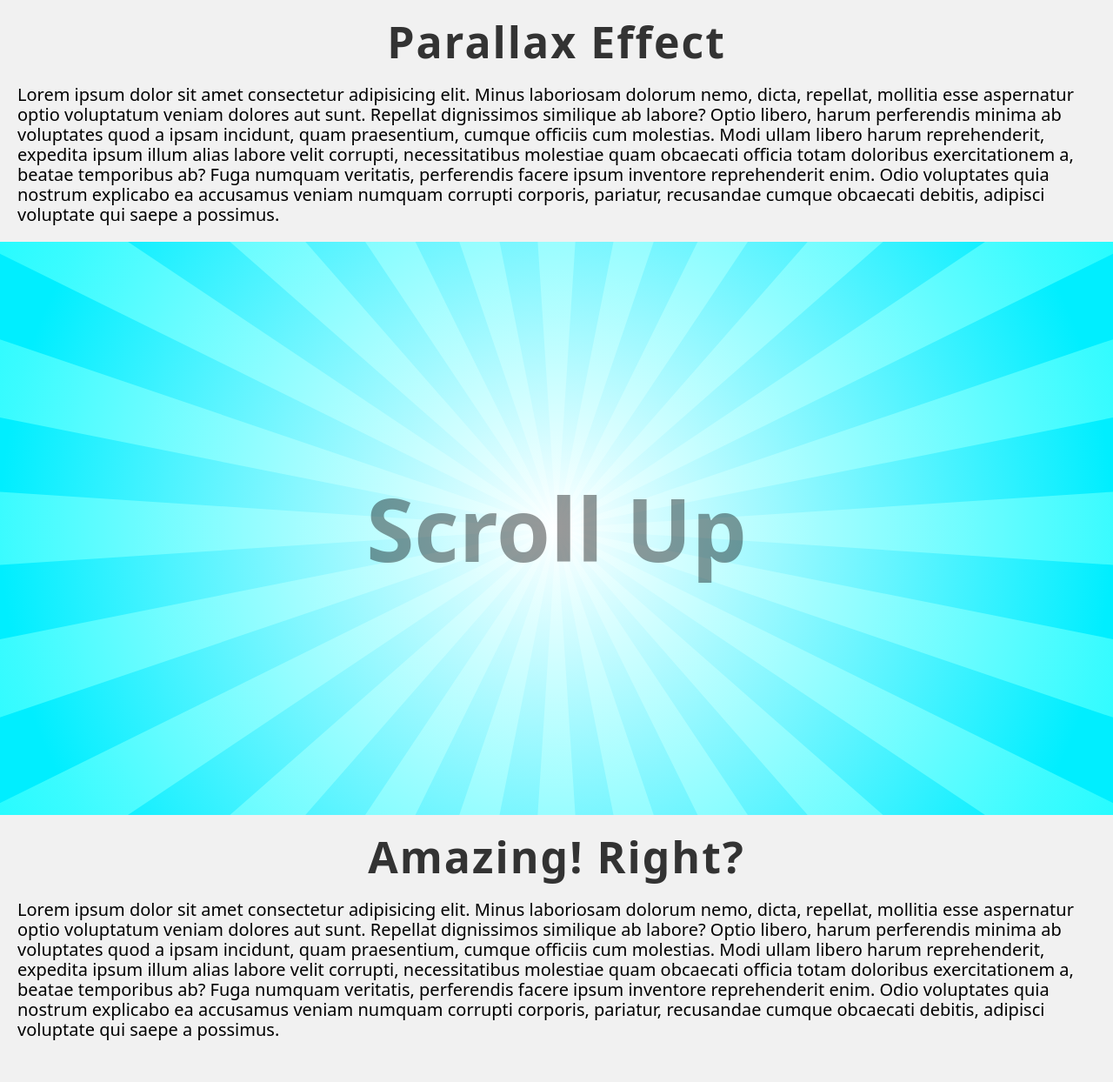
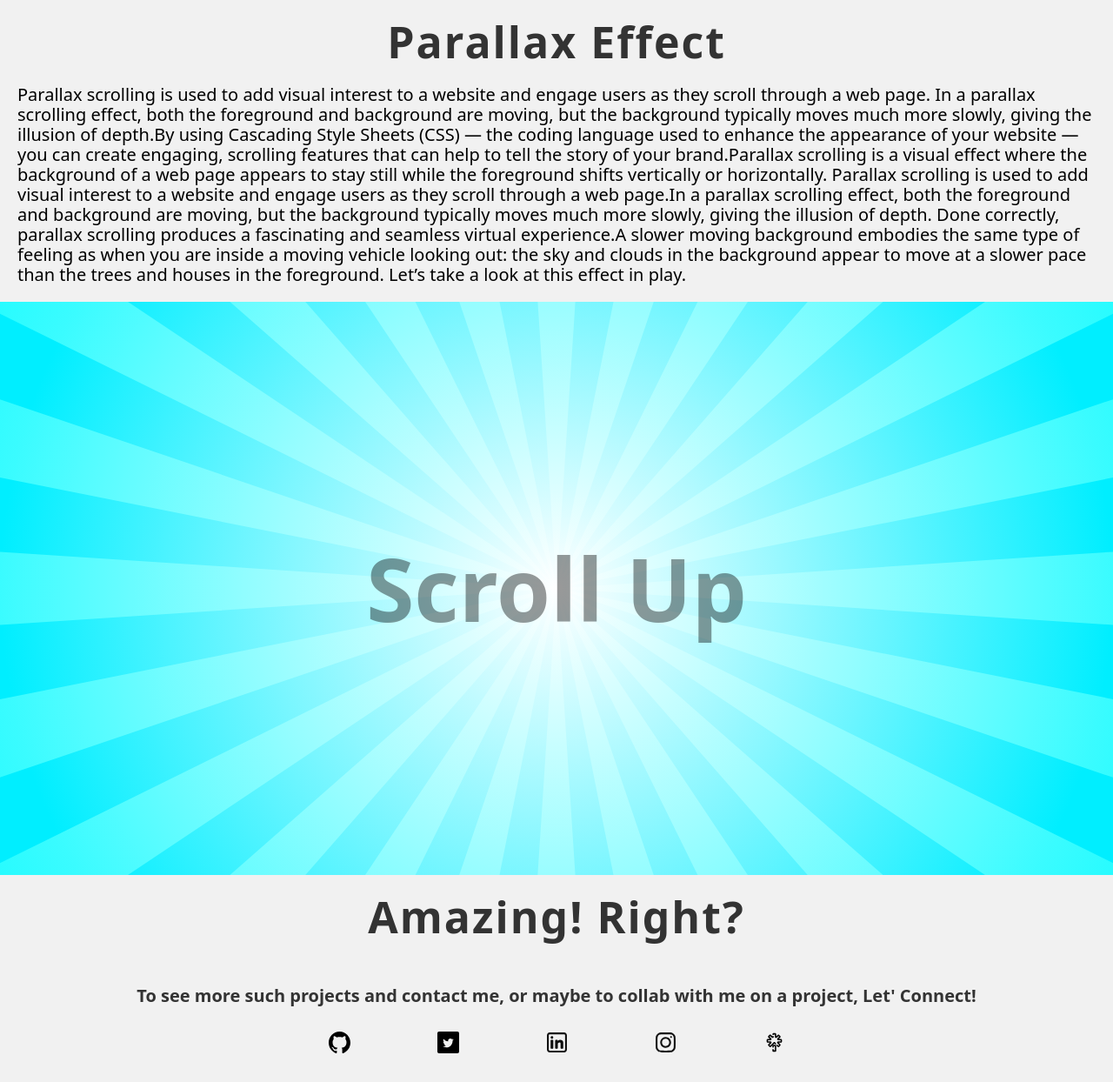
Before and after one commit to Abdul-Mujeeb-Khan/Parallax-Website, a plain HTML site: page Parallax Website/index.html in a window 1280 px wide. Shown: the part 659-1903 px from the top of the page at 87% size. Before the commit the page ends 1874 px from the top, so only its background shows below. Drawn offline with Linux system fonts and the light colour scheme.

Commit message:
Provided The complte layout with all the necessary components.

```diff
--- a/Parallax Website/index.html
+++ b/Parallax Website/index.html
@@ -16,18 +16,25 @@
       </section>
       <h2>Parallax Effect</h2>
       <p>
-        Lorem ipsum dolor sit amet consectetur adipisicing elit. Minus
-        laboriosam dolorum nemo, dicta, repellat, mollitia esse aspernatur optio
-        voluptatum veniam dolores aut sunt. Repellat dignissimos similique ab
-        labore? Optio libero, harum perferendis minima ab voluptates quod a
-        ipsam incidunt, quam praesentium, cumque officiis cum molestias. Modi
-        ullam libero harum reprehenderit, expedita ipsum illum alias labore
-        velit corrupti, necessitatibus molestiae quam obcaecati officia totam
-        doloribus exercitationem a, beatae temporibus ab? Fuga numquam
-        veritatis, perferendis facere ipsum inventore reprehenderit enim. Odio
-        voluptates quia nostrum explicabo ea accusamus veniam numquam corrupti
-        corporis, pariatur, recusandae cumque obcaecati debitis, adipisci
-        voluptate qui saepe a possimus.
+        Parallax scrolling is used to add visual interest to a website and
+        engage users as they scroll through a web page. In a parallax scrolling
+        effect, both the foreground and background are moving, but the
+        background typically moves much more slowly, giving the illusion of
+        depth.By using Cascading Style Sheets (CSS) — the coding language used
+        to enhance the appearance of your website — you can create engaging,
+        scrolling features that can help to tell the story of your
+        brand.Parallax scrolling is a visual effect where the background of a
+        web page appears to stay still while the foreground shifts vertically or
+        horizontally. Parallax scrolling is used to add visual interest to a
+        website and engage users as they scroll through a web page.In a parallax
+        scrolling effect, both the foreground and background are moving, but the
+        background typically moves much more slowly, giving the illusion of
+        depth. Done correctly, parallax scrolling produces a fascinating and
+        seamless virtual experience.A slower moving background embodies the same
+        type of feeling as when you are inside a moving vehicle looking out: the
+        sky and clouds in the background appear to move at a slower pace than
+        the trees and houses in the foreground. Let’s take a look at this effect
+        in play.
       </p>
       <section class="parallax-1">
         <div class="parallax-inner">
@@ -35,20 +42,27 @@
         </div>
       </section>
       <h2>Amazing! Right?</h2>
-      <p>
-        Lorem ipsum dolor sit amet consectetur adipisicing elit. Minus
-        laboriosam dolorum nemo, dicta, repellat, mollitia esse aspernatur optio
-        voluptatum veniam dolores aut sunt. Repellat dignissimos similique ab
-        labore? Optio libero, harum perferendis minima ab voluptates quod a
-        ipsam incidunt, quam praesentium, cumque officiis cum molestias. Modi
-        ullam libero harum reprehenderit, expedita ipsum illum alias labore
-        velit corrupti, necessitatibus molestiae quam obcaecati officia totam
-        doloribus exercitationem a, beatae temporibus ab? Fuga numquam
-        veritatis, perferendis facere ipsum inventore reprehenderit enim. Odio
-        voluptates quia nostrum explicabo ea accusamus veniam numquam corrupti
-        corporis, pariatur, recusandae cumque obcaecati debitis, adipisci
-        voluptate qui saepe a possimus.
-      </p>
+      <h3>
+        To see more such projects and contact me, or maybe to collab with me on
+        a project, Let' Connect!
+      </h3>
+      <div class="socials">
+        <a href="https://github.com/Abdul-Mujeeb-Khan"
+          ><img src="github.svg" alt=""
+        /></a>
+        <a href="https://twitter.com/AbdulMujeebK201"
+          ><img src="twitter.svg" alt=""
+        /></a>
+        <a href="https://www.linkedin.com/in/abdul-mujeeb-khan-b85ab324a/"
+          ><img src="linkedin.svg" alt=""
+        /></a>
+        <a href="https://www.instagram.com/__abdul_mujeeb_khan__/"
+          ><img src="insta.svg" alt=""
+        /></a>
+        <a href="https://linktr.ee/Abdul_Mujeeb_Khan"
+          ><img src="linktree.svg" alt=""
+        /></a>
+      </div>
     </section>
   </body>
 </html>
--- a/Parallax Website/styles.css
+++ b/Parallax Website/styles.css
@@ -25,7 +25,7 @@ body {
 
 h1 {
   text-align: center;
-  font-size: 12rem;
+  font-size: 11rem;
   color: rgba(0, 0, 0, 0.4);
 }
 
@@ -52,3 +52,30 @@ p {
   text-align: left;
   margin: 2rem;
 }
+
+h3 {
+  font-size: 2rem;
+  text-align: center;
+  margin-top: 5rem;
+  color: #333;
+  margin-bottom: 3rem;
+}
+
+.socials {
+  display: flex;
+  justify-content: space-evenly;
+}
+
+@media screen and (min-width: 768px) {
+  .socials img {
+    margin: 0 5rem;
+  }
+  .socials {
+    justify-content: center;
+  }
+}
+
+.socials img {
+  max-width: 2.5rem;
+  margin-bottom: 3rem;
+}
```
Also changed, not shown: Parallax Website/github.svg (added), Parallax Website/insta.svg (added), Parallax Website/linkedin.svg (added), Parallax Website/linktree.svg (added), Parallax Website/twitter.svg (added), Parallax Website/wintery-suburst.svg (deleted).
